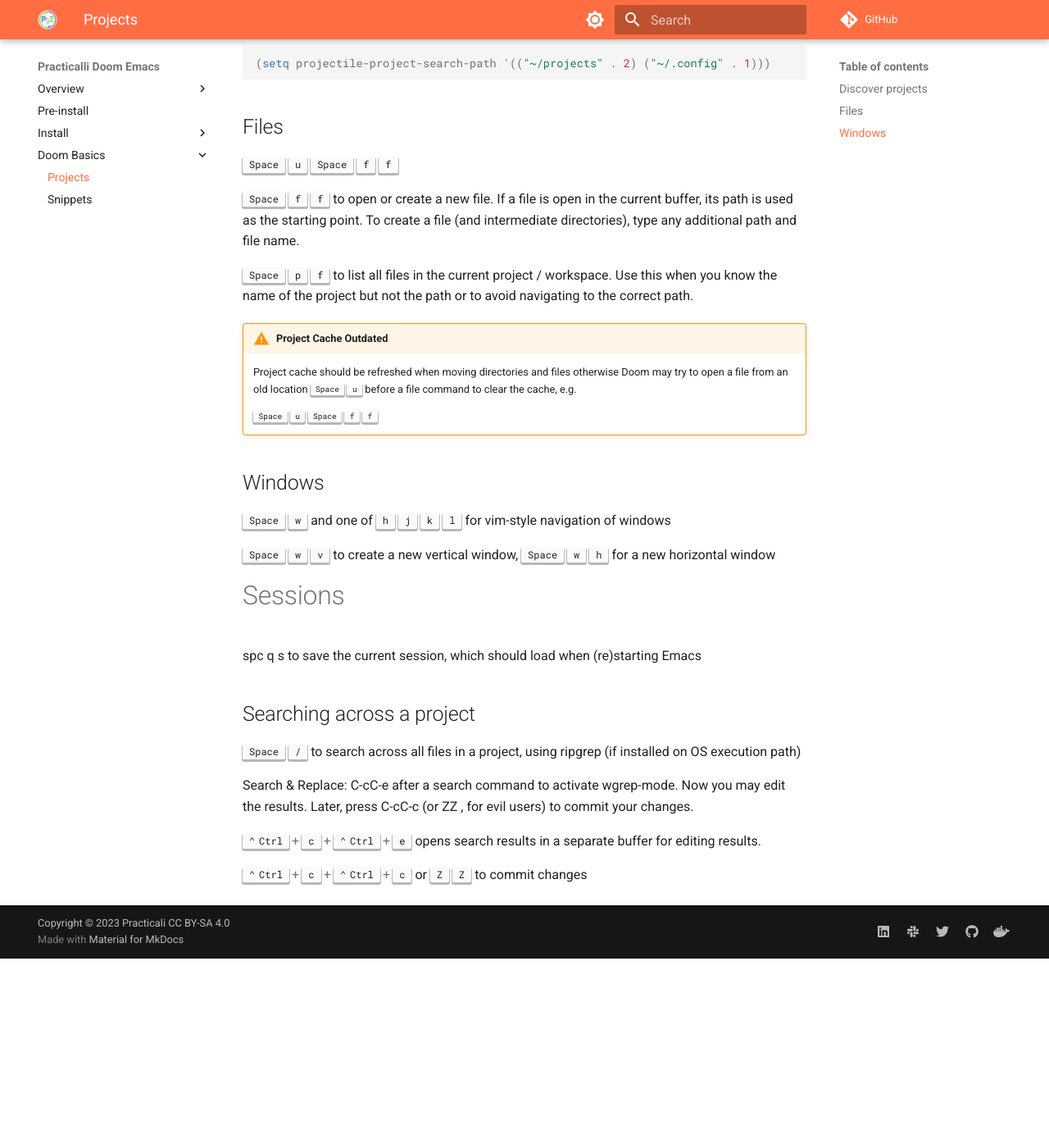
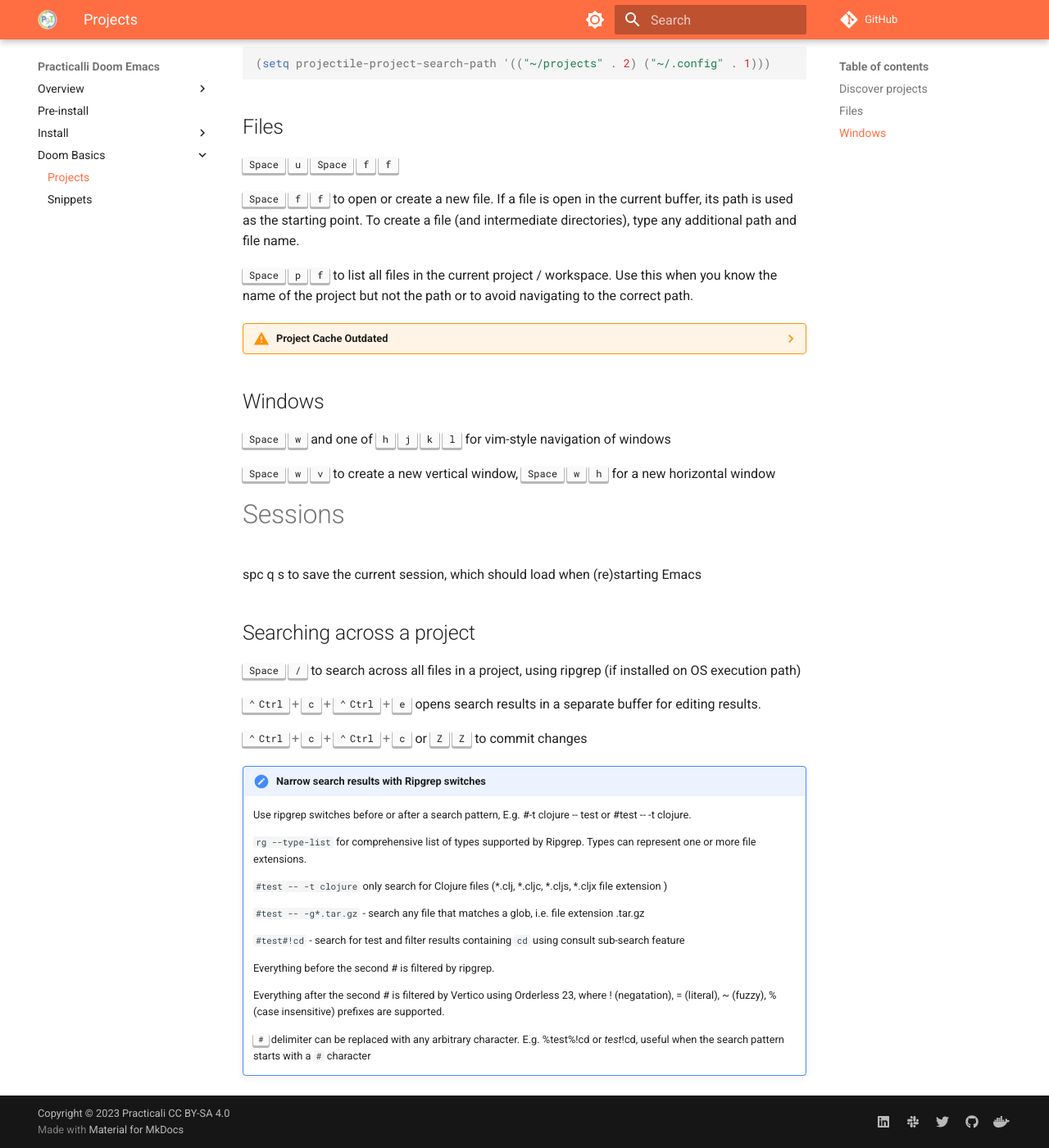
Before and after one commit to practicalli/doom-emacs, an MkDocs documentation site: the page built from docs/basics/projects.md, in a window 1280 px wide and 1400 px high, scrolled down 674 px. Shown: the whole window at 82% size. Built offline with MkDocs 1.6.1 and Material for MkDocs 9.7.7, drawn with Linux system fonts in a browser that asks for light colours; comment, search, counter and statistics services are not loaded; before the commit the page ends 1843 px from its top, so only the background shows below that.

Commit message:
basics: project cache & narrow searches

````diff
--- a/docs/basics/projects.md
+++ b/docs/basics/projects.md
@@ -2,10 +2,9 @@
 
 ++spc++ ++"p"++ ++"a"++ to add a new project to Doom, selecting the directory path for the root of the project.
 
-++spc++ ++"p"++ ++"p"++ to switch to a project other than the current, list shows all other projects except current project.  A project is automatically assigned a workspace when opened.  ++spc++ ++tab++ ++"r"++
+++spc++ ++"p"++ ++"p"++ to switch to a project other than the current, list shows all other projects except current project. A project is automatically assigned a workspace when opened. ++spc++ ++tab++ ++"r"++
 
 > TODO: How to delete a project
-
 
 Each project is automatically opened in a new workspace
 
@@ -15,35 +14,32 @@
 
 ++spc++ ++tab++ ++back-tick++ to switch to previous workspace
 
-
 > TODO: paste kill ring cycle - paste transient state in spacemacs
-
-
 
 ## Discover projects
 
 ++spc++ ++"p"++ ++d++ to discover projects withing the directories specified in `projectile-project-search-path`
 
-```lisp
+```emacs
 (setq projectile-project-search-path '(("~/projects" . 2) ("~/.config" . 1)))
 ```
-
 
 ## Files
 
 ++spc++ ++"u"++ ++spc++ ++"f"++ ++"f"++
 
-++spc++ ++"f"++ ++"f"++ to open or create a new file.  If a file is open in the current buffer, its path is used as the starting point.  To create a file (and intermediate directories), type any additional path and file name.
+++spc++ ++"f"++ ++"f"++ to open or create a new file. If a file is open in the current buffer, its path is used as the starting point. To create a file (and intermediate directories), type any additional path and file name.
 
-++spc++ ++"p"++ ++"f"++ to list all files in the current project / workspace.  Use this when you know the name of the project but not the path or to avoid navigating to the correct path.
+++spc++ ++"p"++ ++"f"++ to list all files in the current project / workspace. Use this when you know the name of the project but not the path or to avoid navigating to the correct path.
 
 
-!!! WARNING "Project Cache Outdated"
-    Project cache should be refreshed when moving directories and files otherwise Doom may try to open a file from an old location
-    ++spc++ ++"u"++ before a file command to clear the cache, e.g.
+
+??? WARNING "Project Cache Outdated"
+    ++spc++ ++"p"++ ++"i"++ to udate the project cache moving directories and files, otherwise Doom will open a buffer for the old location
+
+    ++spc++ ++"u"++ before a file command will also clear the cache and allow correct selection of files, e.g.
 
     ++spc++ ++"u"++ ++spc++ ++"f"++ ++"f"++
-
 
 
 ## Windows
@@ -52,20 +48,32 @@
 
 ++spc++ ++"w"++ ++"v"++ to create a new vertical window, ++spc++ ++"w"++ ++"h"++ for a new horizontal window
 
-
 # Sessions
 
 spc q s to save the current session, which should load when (re)starting Emacs
-
-
 
 ## Searching across a project
 
 ++spc++ ++slash++ to search across all files in a project, using ripgrep (if installed on OS execution path)
 
-
-Search & Replace: C-cC-e after a search command to activate wgrep-mode. Now you may edit the results. Later, press C-cC-c (or ZZ , for evil users) to commit your changes.
-
 ++ctrl+"c"+ctrl+"e"++ opens search results in a separate buffer for editing results.
 
-++ctrl+"c"+ctrl+"c"++  or ++z++ ++z++ to commit changes
+++ctrl+"c"+ctrl+"c"++ or ++z++ ++z++ to commit changes
+
+
+!!! HINT "Narrow search results with Ripgrep switches"
+    Use ripgrep switches before or after a search pattern, E.g. #-t clojure -- test or #test -- -t clojure.
+
+    `rg --type-list` for comprehensive list of types supported by Ripgrep.  Types can represent one or more file extensions.
+
+    `#test -- -t clojure`  only search for Clojure files (*.clj, *.cljc, *.cljs, *.cljx file extension )
+
+    `#test -- -g*.tar.gz` - search any file that matches a glob, i.e. file extension .tar.gz
+
+    `#test#!cd` - search for test and filter results containing `cd` using consult sub-search feature
+
+    Everything before the second # is filtered by ripgrep.
+
+    Everything after the second # is filtered by Vertico using Orderless 23, where ! (negatation), = (literal), ~ (fuzzy), % (case insensitive) prefixes are supported.
+
+    ++"#"++ delimiter can be replaced with any arbitrary character. E.g. %test%!cd or *test*!cd, useful when the search pattern starts with a `#` character
````
